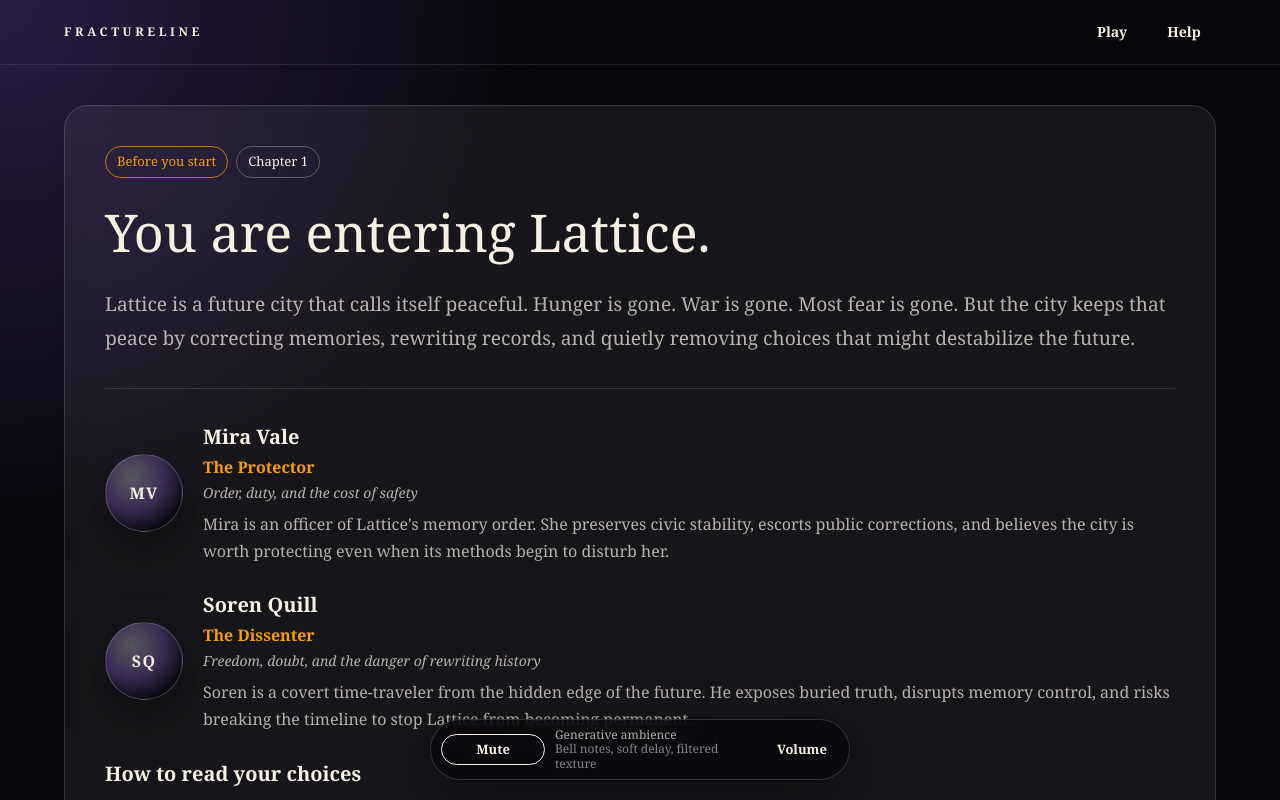
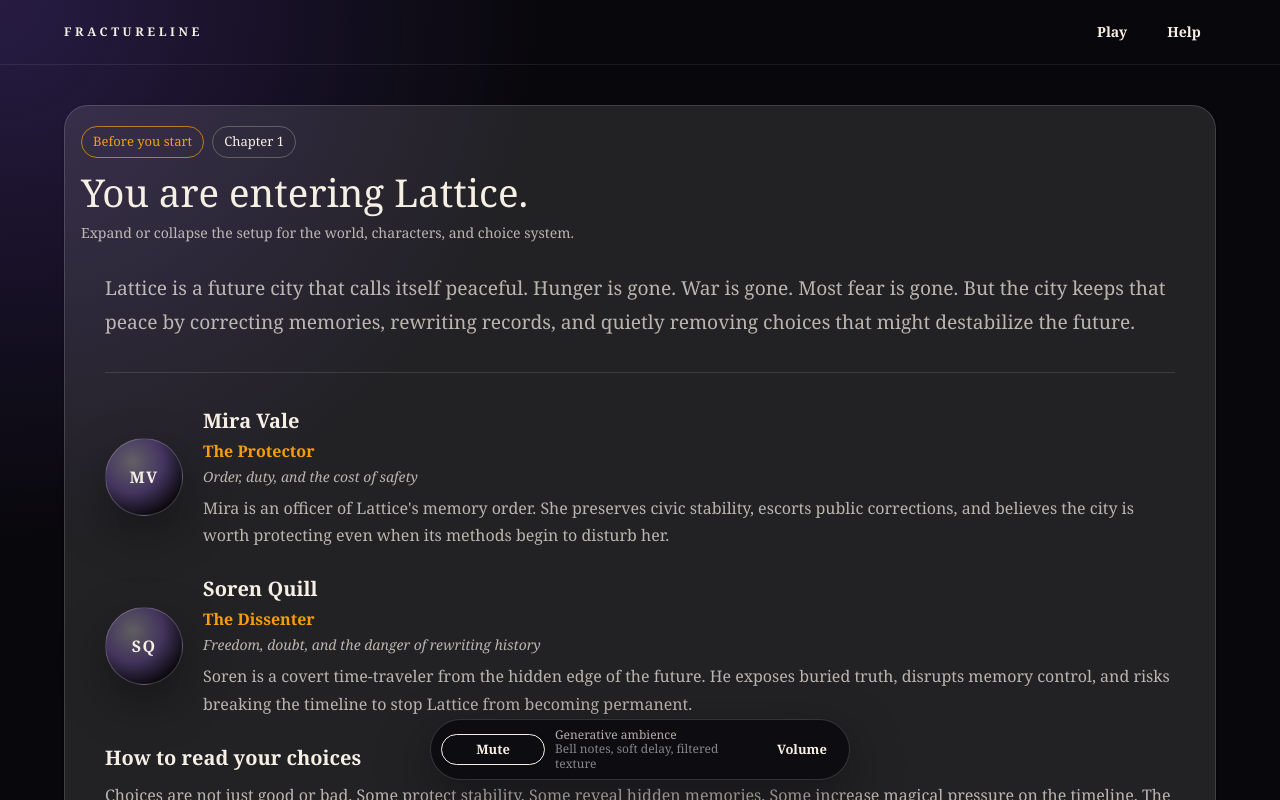
Before and after one commit to maniator/a-fracture-in-time, a Next.js app in the folder apps/web/: page /play in a window 1280 px wide. Shown: the top 800 px of the page. Built offline with nearby package versions, Linux system fonts and the light colour scheme.

Commit message:
ui: make pregame briefing collapsible

```diff
--- a/apps/web/app/play/page.tsx
+++ b/apps/web/app/play/page.tsx
@@ -1,7 +1,8 @@
+import Accordion from '@mui/material/Accordion';
+import AccordionDetails from '@mui/material/AccordionDetails';
+import AccordionSummary from '@mui/material/AccordionSummary';
 import Box from '@mui/material/Box';
 import Button from '@mui/material/Button';
-import Card from '@mui/material/Card';
-import CardContent from '@mui/material/CardContent';
 import Chip from '@mui/material/Chip';
 import Container from '@mui/material/Container';
 import Divider from '@mui/material/Divider';
@@ -18,16 +19,23 @@ export default function PlayPage() {
       <PwaRegister />
       <SiteNav />
       <Container maxWidth="lg" sx={{ py: 5, pb: { xs: 20, sm: 16 } }}>
-        <Card component="section" aria-labelledby="briefing-title" sx={{ mb: 4, border: '1px solid rgba(255,255,255,0.14)' }}>
-          <CardContent sx={{ p: { xs: 3, md: 5 } }}>
-            <Stack direction="row" spacing={1} sx={{ mb: 3, flexWrap: 'wrap' }}>
-              <Chip label="Before you start" color="secondary" variant="outlined" />
-              <Chip label="Chapter 1" variant="outlined" />
-            </Stack>
-            <Typography id="briefing-title" component="h1" variant="h3" sx={{ fontSize: { xs: '2rem', md: '3.25rem' } }}>
-              You are entering Lattice.
-            </Typography>
-            <Typography sx={{ mt: 3, color: 'text.secondary', fontSize: { xs: '1.05rem', md: '1.2rem' }, lineHeight: 1.8 }}>
+        <Accordion defaultExpanded component="section" sx={{ mb: 4, border: '1px solid rgba(255,255,255,0.14)' }}>
+          <AccordionSummary aria-controls="briefing-content" id="briefing-header">
+            <Box sx={{ width: '100%' }}>
+              <Stack direction="row" spacing={1} sx={{ mb: 1.5, flexWrap: 'wrap' }}>
+                <Chip label="Before you start" color="secondary" variant="outlined" />
+                <Chip label="Chapter 1" variant="outlined" />
+              </Stack>
+              <Typography id="briefing-title" component="h1" variant="h3" sx={{ fontSize: { xs: '1.65rem', md: '2.4rem' } }}>
+                You are entering Lattice.
+              </Typography>
+              <Typography variant="body2" sx={{ mt: 1, color: 'text.secondary' }}>
+                Expand or collapse the setup for the world, characters, and choice system.
+              </Typography>
+            </Box>
+          </AccordionSummary>
+          <AccordionDetails id="briefing-content" sx={{ px: { xs: 3, md: 5 }, pb: { xs: 3, md: 5 } }}>
+            <Typography sx={{ color: 'text.secondary', fontSize: { xs: '1.05rem', md: '1.2rem' }, lineHeight: 1.8 }}>
               Lattice is a future city that calls itself peaceful. Hunger is gone. War is gone. Most fear is gone. But the city keeps that peace by correcting memories, rewriting records, and quietly removing choices that might destabilize the future.
             </Typography>
             <Divider sx={{ my: 4 }} />
@@ -44,8 +52,8 @@ export default function PlayPage() {
             <Button sx={{ mt: 4 }} color="secondary" variant="contained" size="large" href="#first-scene">
               Jump to the first scene
             </Button>
-          </CardContent>
-        </Card>
+          </AccordionDetails>
+        </Accordion>
         <Box id="first-scene">
           <SceneRenderer />
         </Box>
```
